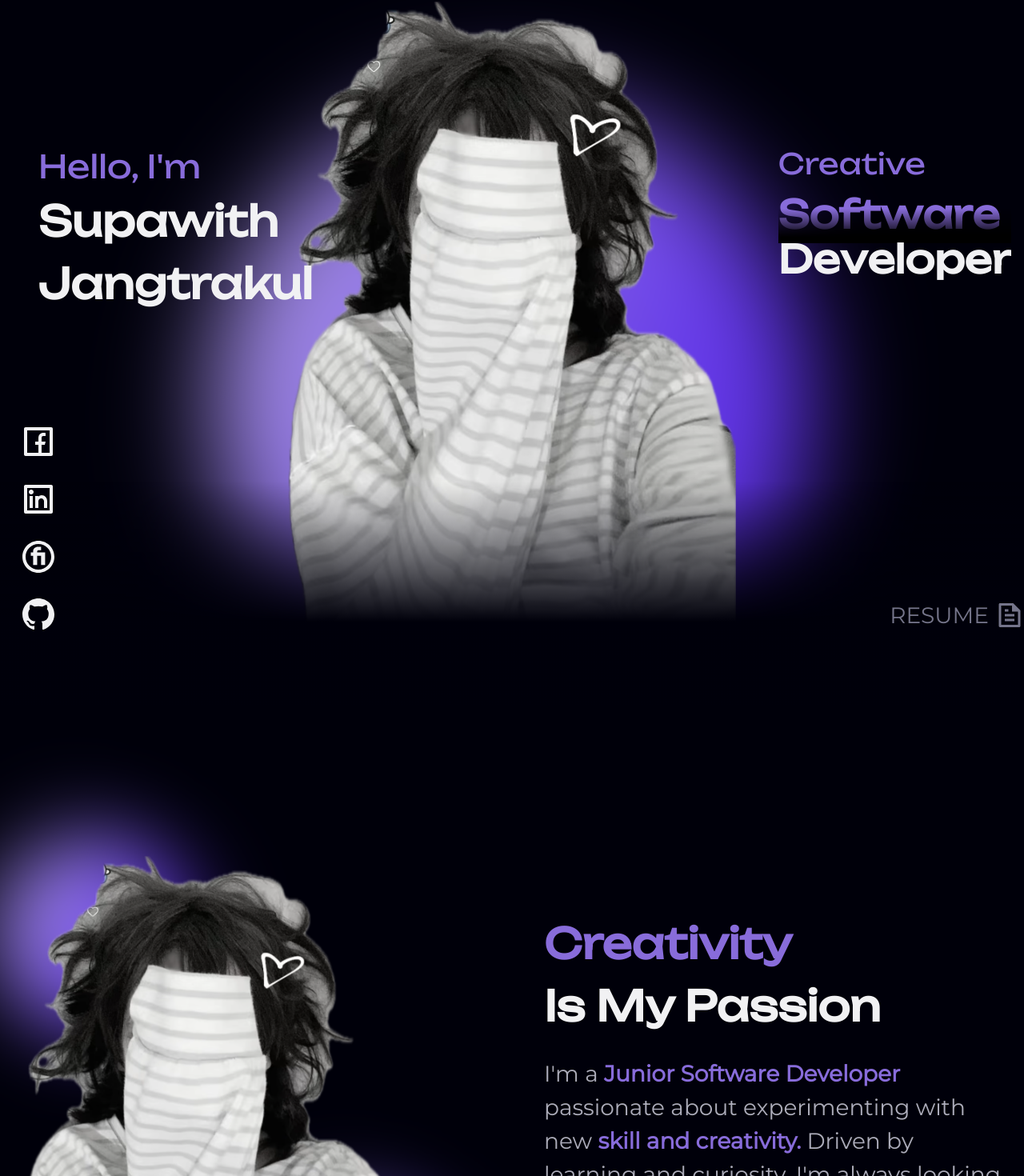
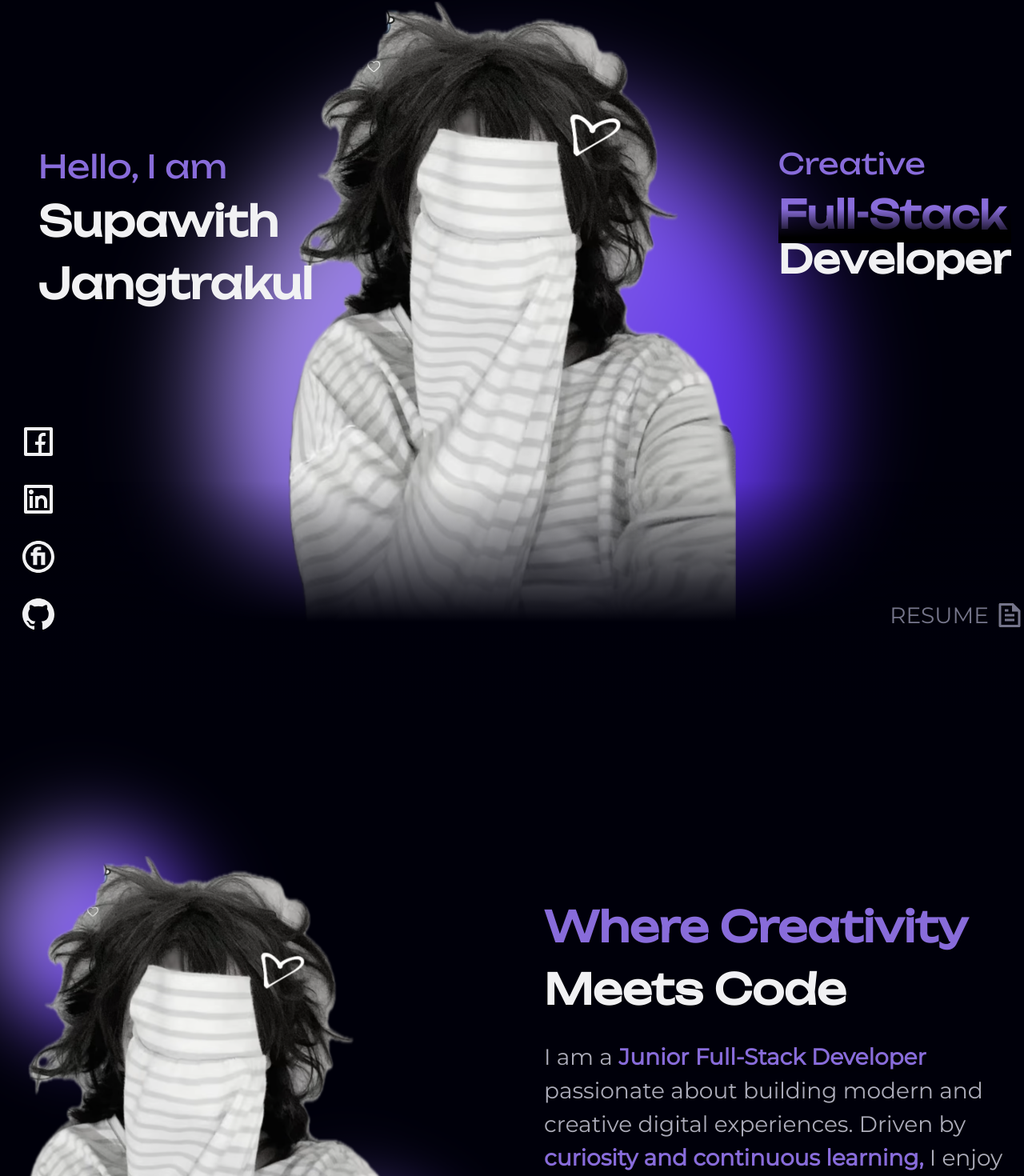
Before and after one commit to Pannnomaly/my-portfolio, a React (Vite) app: page / in a window 1280 px wide. Shown: the part 190-1660 px from the top of the page at 80% size. Built offline with nearby package versions, Linux system fonts and the light colour scheme.

Commit message:
style: redesign stlying on hero, about, developer, and design section

```diff
--- a/src/components/About.jsx
+++ b/src/components/About.jsx
@@ -9,11 +9,11 @@ export default function About ()
                 <div className="grid gap-y-12 xl:grid-cols-2 xl:items-center xl:gap-x-20">
                     <div className="md:text-center xl:text-start xl:z-2">
                         <h2 className="mb-6 text-start md:text-center xl:text-start xl:z-2 text-[2rem] md:text-[2.5rem] lg:text-[3rem] xl:text-[3.25rem]">
-                            <span className="text-(--first-color)">Creativity</span>
-                            <br /> Is My Passion
+                            <span className="text-(--first-color)">Where Creativity</span>
+                            <br />Meets Code
                         </h2>
                         <p className="text-[1.25rem] md:text-[1.5rem] lg:text-[1.75rem] mb-8 xl:mb-12">
-                            I'm a <b className="text-(--first-color) font-semi-bold">Junior Software Developer</b> passionate about experimenting with new <b className="text-(--first-color) font-semi-bold">skill and creativity.</b> Driven by learning and curiosity, I'm always looking to explore and learn new development skills.
+                            I am a <b className="text-(--first-color) font-semi-bold text-shadow-lg">Junior Full-Stack Developer</b> passionate about building modern and creative digital experiences. Driven by <b className="text-(--first-color) font-semi-bold text-shadow-lg">curiosity and continuous learning,</b> I enjoy experimenting with new technologies and turning ideas into real, functional products.
                         </p>
                         <div id="button-cv" className="cursor-pointer bg-(--body-color) text-(--title-color) py-4 px-8 rounded-[4rem] font-unbounded inline-flex items-center gap-x-2">
                             <a className="text-[1.25rem] md:text-[1.5rem] lg:text-[1.75rem] transition duration-400 ease-in-out" href="/pdf/supawithCV.pdf" download target="_blank">Resume</a>
--- a/src/components/Design.jsx
+++ b/src/components/Design.jsx
@@ -12,7 +12,9 @@ export default function Design ()
 
             <div className="relative z-1 p-2 md:p-4 lg:p-8">
                 <h2 className="text-[1.75rem] md:text-[2.25rem] lg:text-[2.5rem] mb-4">Design</h2>
-                <p className="text-[1.25rem] md:text-[1.5rem]">Web designer with Canva and Figma, creating graphic designs with Procreate, creativity and design at its best.</p>
+                <p className="text-[1.25rem] md:text-[1.5rem]">
+                    I create <b className="text-(--first-color) font-semi-bold text-shadow-lg">clean and modern</b> visual designs that focus on <b className="text-(--first-color) font-semi-bold text-shadow-lg">creativity and user experience.</b> From UI layouts to digital graphics, I turn ideas into visually engaging designs.
+                </p>
             </div>
 
             <AnimatePresence>
--- a/src/components/Developer.jsx
+++ b/src/components/Developer.jsx
@@ -11,9 +11,10 @@ export default function Developer ()
             <div className="blob-animate-service"></div>
 
             <div className="relative z-1 p-2 md:p-4 lg:p-8">
-                <h2 className="text-[1.75rem] md:text-[2.25rem] lg:text-[2.5rem] mb-4">Developer</h2>
-                <p className="text-[1.25rem] md:text-[1.5rem]">Website creation with HTML5, CSS3, Tailwind CSS, JavaScript.
-                    Professional Full - Stack websites with React, Node.js, Express.js, MongoDB (MERN Stack), and lots of creativity.
+                <h2 className="text-[1.75rem] md:text-[2.25rem] lg:text-[2.5rem] mb-4">Web Development</h2>
+                <p className="text-[1.25rem] md:text-[1.5rem]">
+                    I am a <b className="text-(--first-color) font-semi-bold text-shadow-lg">Junior Full-Stack Developer</b> who builds modern, scalable web applications from frontend to backend. <br />
+                    I focus on <b className="text-(--first-color) font-semi-bold text-shadow-lg">performance, clean code, and intuitive user experiences.</b> Turning ideas into functional and creative digital products.
                 </p>
             </div>
 
--- a/src/components/Hero.jsx
+++ b/src/components/Hero.jsx
@@ -13,7 +13,7 @@ export default function Hero ()
             <div id="shadow-hero" className="absolute w-full h-93.75 bottom-0 md:-bottom-1 z-1 lg:h-175"></div>
             <Container className="relative pt-16">
                 <div className="xl:absolute xl:top-72 xl:left-12 xl:z-2">
-                    <h3 className="text-[1.25rem] md:text-[1.75rem] lg:text-[2.25rem] xl:text-[2.5rem] font-normal text-(--first-color)">Hello, I'm</h3>
+                    <h3 className="text-[1.25rem] md:text-[1.75rem] lg:text-[2.25rem] xl:text-[2.5rem] font-normal text-(--first-color)">Hello, I am</h3>
                     <h1 className="text-[2rem] md:text-[2.5rem] lg:text-[3rem] xl:text-[3.25rem]">Supawith<br/>Jangtrakul</h1>
                 </div>
                 <div className="relative grid overflow-y-clip">
@@ -24,7 +24,7 @@ export default function Hero ()
                 </div>
                 <div className="absolute z-2 -bottom-10 md:-bottom-22  justify-self-center xl:top-72 xl:right-4">
                     <h3 className="text-[1rem] md:text-[1.5rem] lg:text-[2rem] xl:text-[2.25rem] font-normal text-(--first-color)">Creative</h3>
-                    <h2 id="profession-1" className="text-[1.75rem] md:text-[2.25rem] lg:text-[2.75rem] xl:text-[3rem] text-center overflow-hidden relative text-(--first-color) lg:text-start">Software</h2>
+                    <h2 id="profession-1" className="text-[1.75rem] md:text-[2.25rem] lg:text-[2.75rem] xl:text-[3rem] text-center overflow-hidden relative text-(--first-color) lg:text-start">Full-Stack</h2>
                     <h2 id="profession-2" className="text-[1.75rem] md:text-[2.25rem] lg:text-[2.75rem] xl:text-[3rem] text-center overflow-hidden">Developer</h2>
                 </div>
                 <div className="absolute z-2 top-70 self-center flex flex-col gap-y-3 xl:-bottom-68 xl:gap-y-6">
```
